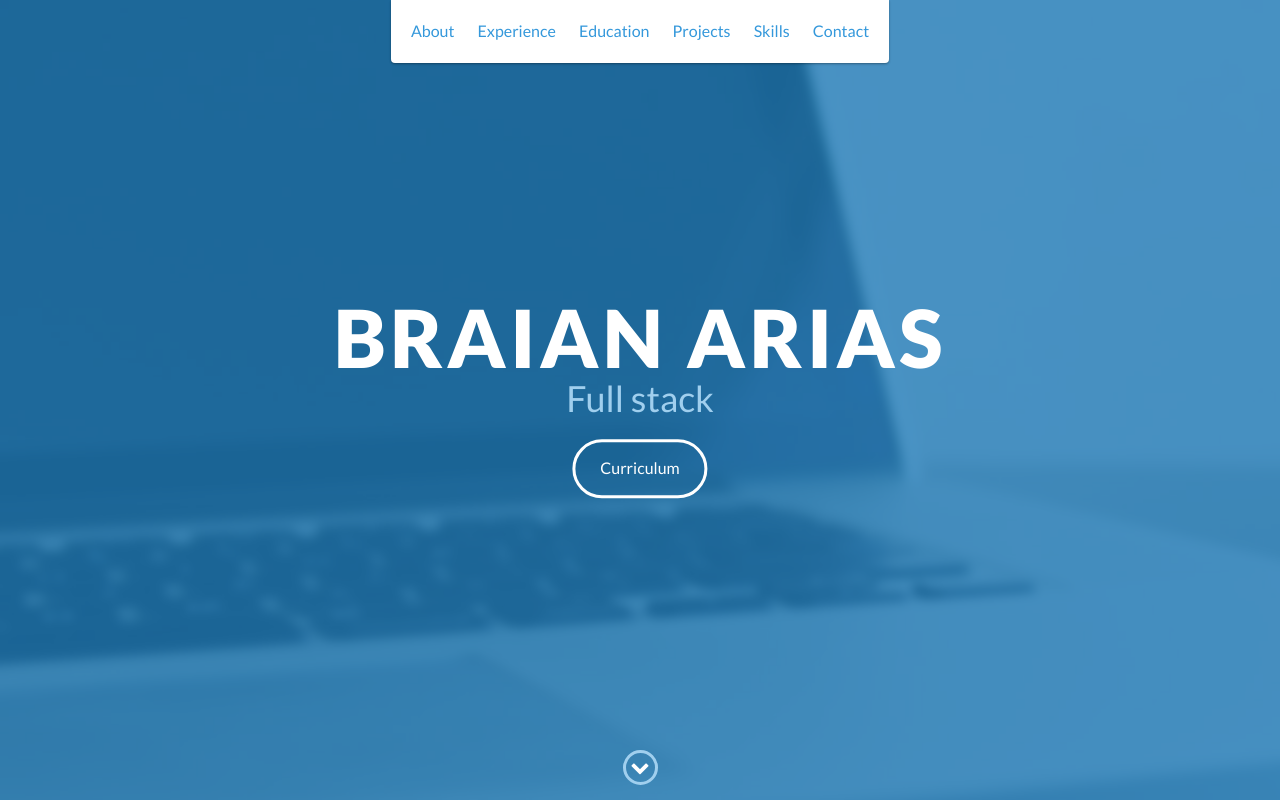
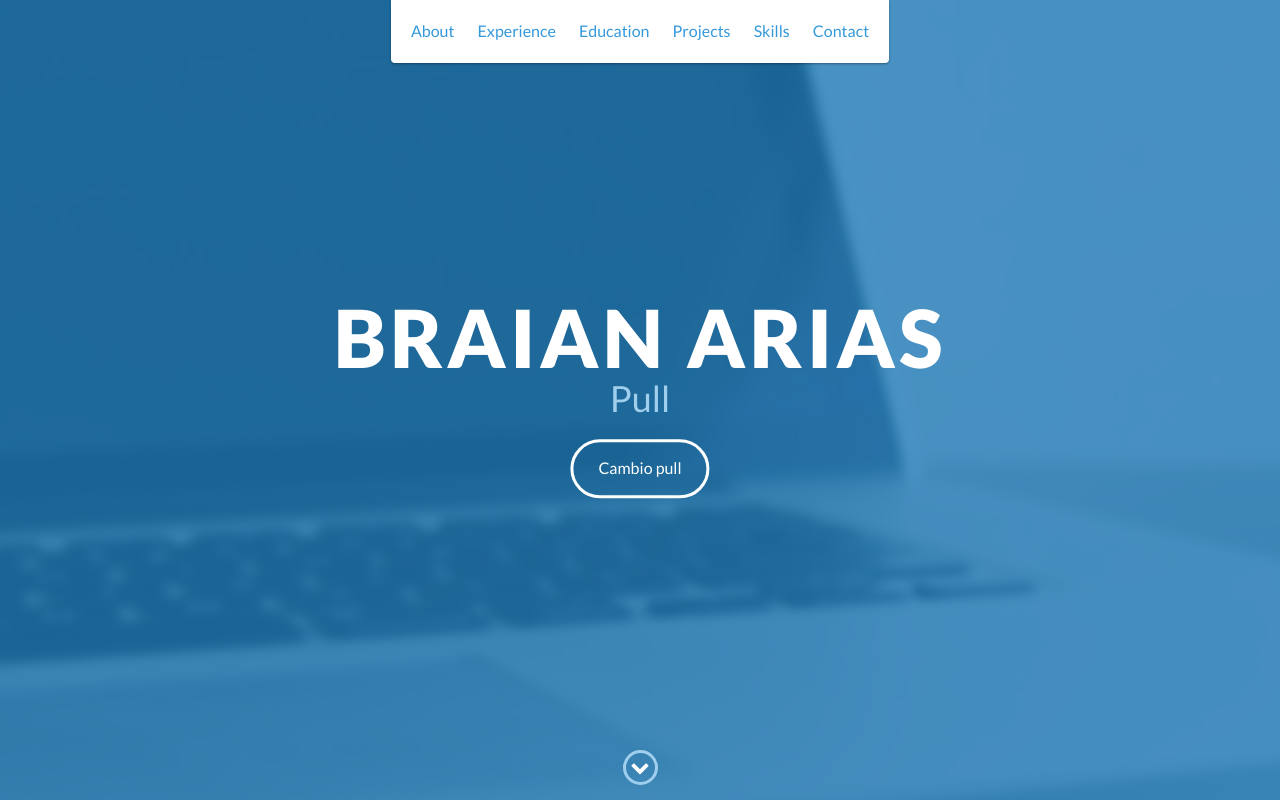
Before and after one commit to braian316/portfolio, a website: page index.html in a window 1280 px wide. Shown: the top 800 px of the page. Drawn offline with nearby package versions, Linux system fonts and the light colour scheme.

Commit message:
funciona pull en vs code

```diff
--- a/index.html
+++ b/index.html
@@ -49,8 +49,8 @@
     <div id="lead">
         <div id="lead-content">
             <h1>Braian Arias</h1>
-            <h2>Full stack</h2>
-            <a href="#" class="btn-rounded-white">Curriculum</a>
+            <h2>Pull</h2>
+            <a href="#" class="btn-rounded-white">Cambio pull</a>
         </div>
         <!-- End #lead-content -->
 
```
